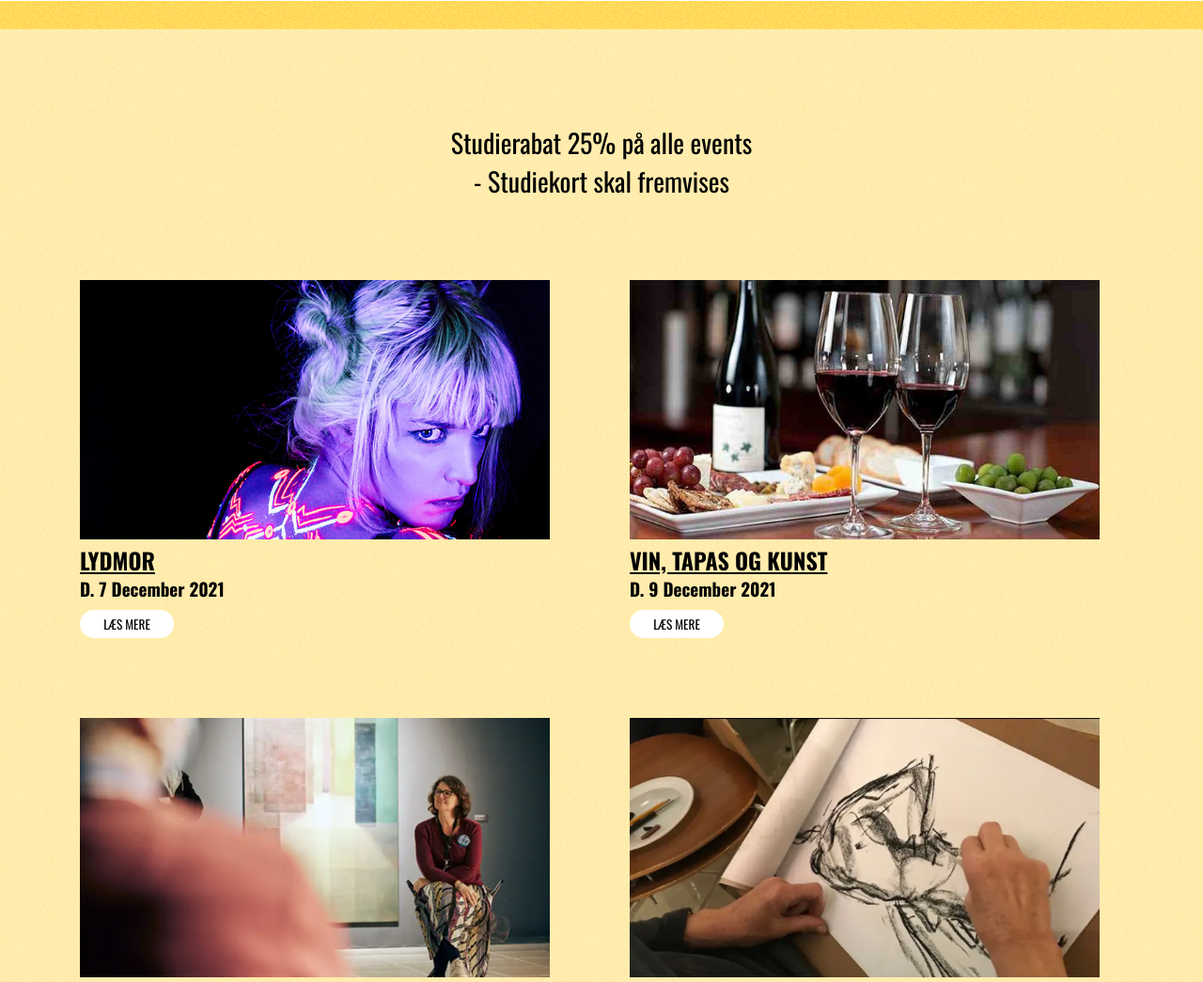
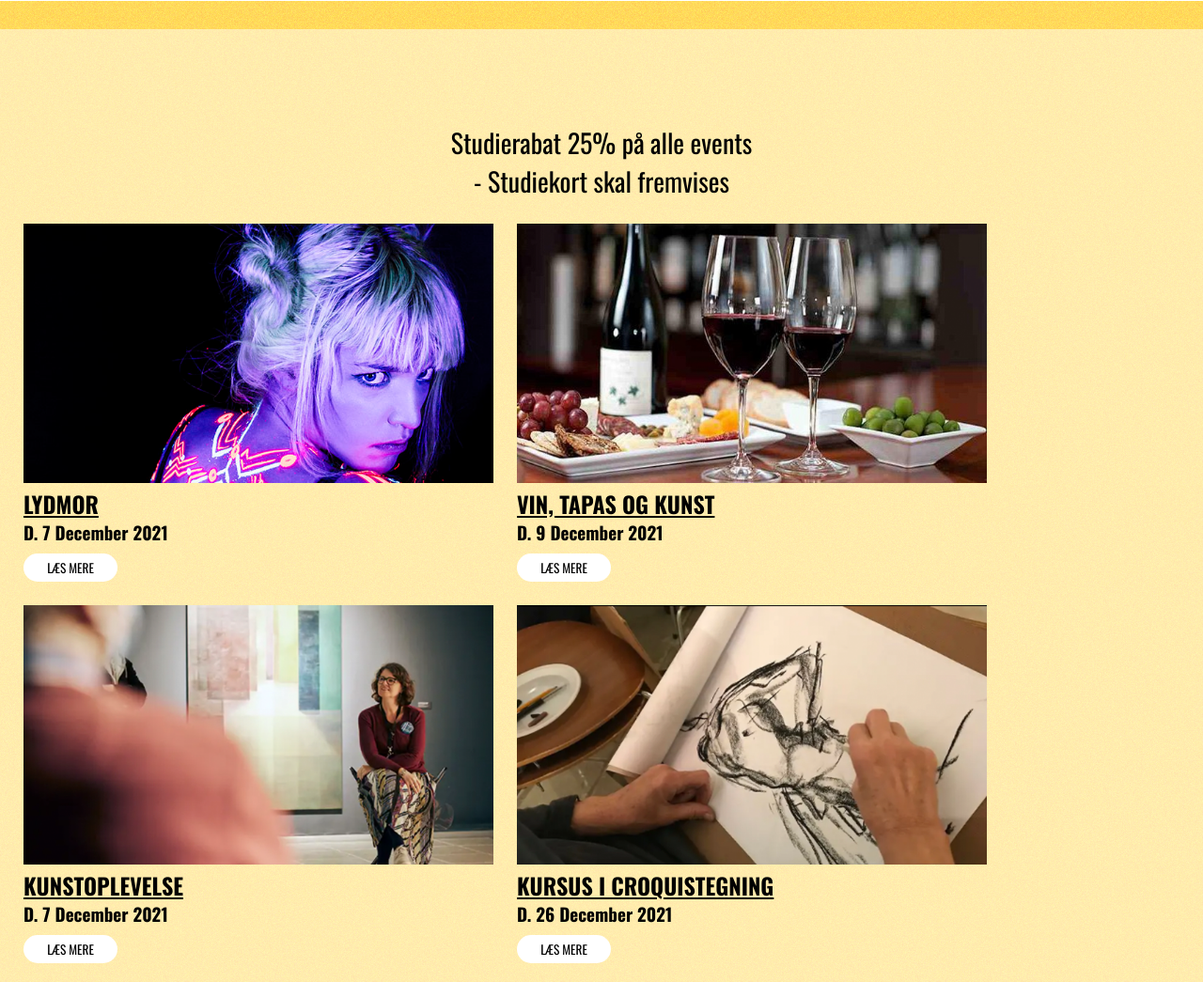
Before and after one commit to Kasper-Schmidt/Examssidedone-gruppe3, a plain HTML site: page events.html in a window 1280 px wide. Shown: the part 415-1460 px from the top of the page at 94% size. Drawn offline with nearby package versions, Linux system fonts and the light colour scheme.

Commit message:
Events
:)

```diff
--- a/css/events.scss
+++ b/css/events.scss
@@ -85,7 +85,7 @@ td {
   text-align: justify;
 border: none;
 font-family: 'Quicksand', sans-serif;
-border-spacing: 85px;
+border-spacing: 2vw;
 
 }
 
--- a/events.html
+++ b/events.html
@@ -47,7 +47,7 @@
   <div id="indhold">
     <p id="studiekort">Studierabat 25% på alle events <br>
       - Studiekort skal fremvises</p>
-    <table id="tableevents">
+      <div style="overflow-x:auto;"><table id="tableevents">
     <tr>
 <!-- <LYDMOR> -->
       <td><h1 id="tableh"><img id ="pictable" src="img/lydmor.png" alt="lydmor">
@@ -92,7 +92,7 @@
         <th><img id ="Insta" src="img/insta3.png" alt="insta"></th>
       </tr> </table>
 
-    <div> </div>
+    <div> </div></div>
     <div id="hashtags">#TRAPHOLT       #KULRUREL       #GOODTIMES       #PANTON       #MUSEUM       #ART</div>
   </div>
 
```
Also changed, not shown: css/events.css, 1 other file.
